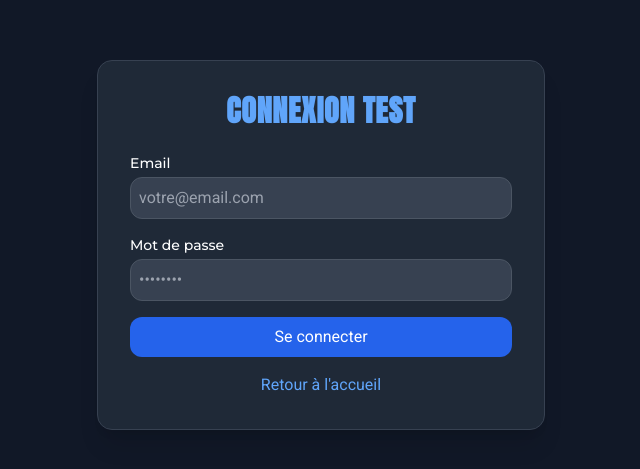
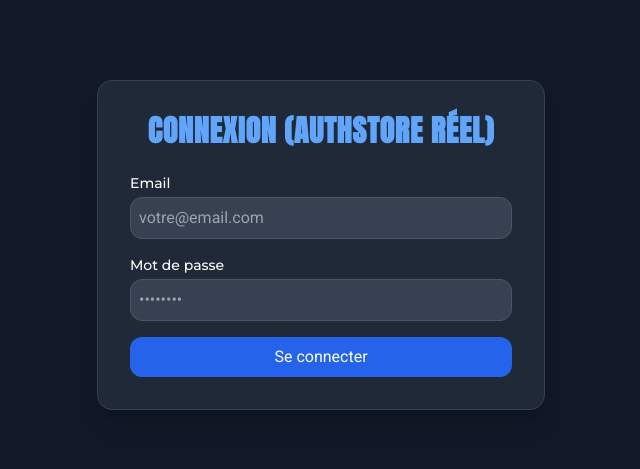
Before and after one commit to leoxeom/planner-suite-01, a React (Vite) app: page /login in a window 1280 px wide. Shown: the part 155-624 px from the top of the page, without its empty margins (319-959 px from the left). Built offline with nearby package versions, Linux system fonts and the light colour scheme; no server answers.

Commit message:
Update main.tsx

```diff
--- a/src/main.tsx
+++ b/src/main.tsx
@@ -1,10 +1,10 @@
 import { StrictMode } from 'react';
 import { createRoot } from 'react-dom/client';
-import App_test from './App_test.tsx';
+import App_auth from './App_auth.tsx';
 import './index.css';
 
 createRoot(document.getElementById('root')!).render(
   <StrictMode>
-    <App_test />
+    <App_auth />
   </StrictMode>
 );
```
